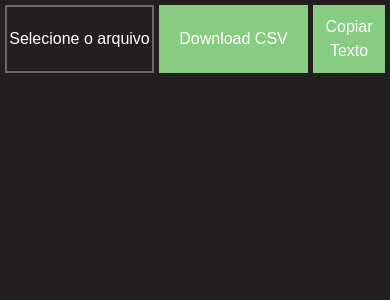
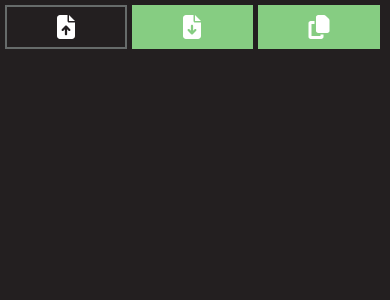
Before and after one commit to EliabeSantos/faltasgeneratorfront, a Next.js app: page / in a window 390 px wide. Shown: the top 300 px of the page. Built offline with nearby package versions, Linux system fonts and the light colour scheme.

Commit message:
mobile screen added

```diff
--- a/package.json
+++ b/package.json
@@ -14,6 +14,7 @@
     "next": "15.5.0",
     "react": "19.1.0",
     "react-dom": "19.1.0",
+    "react-icons": "^5.5.0",
     "read-excel-file": "^5.8.8",
     "styled-components": "^6.1.19",
     "xlsx": "https://cdn.sheetjs.com/xlsx-0.20.3/xlsx-0.20.3.tgz"
--- a/src/app/page.tsx
+++ b/src/app/page.tsx
@@ -3,6 +3,7 @@ import axios from "axios";
 import * as XLSX from "xlsx";
 import readXlsFile from "read-excel-file";
 import { useEffect, useState } from "react";
+import { FaFileArrowUp, FaFileArrowDown, FaCopy } from "react-icons/fa6";
 import {
   AlunoDiv,
   ButtonsDiv,
@@ -10,6 +11,7 @@ import {
   CopyText,
   DownloadButton,
   FilterCell,
+  FilterCellContainer,
   InputFileReceiver,
   MainDiv,
   NameSearch,
@@ -66,6 +68,7 @@ export default function Home() {
       <ButtonsDiv>
         <InputFileReceiver>
           <p>Selecione o arquivo</p>
+          <FaFileArrowUp id="IconSelectFile"></FaFileArrowUp>
           <input
             type="file"
             id="input"
@@ -182,11 +185,13 @@ export default function Home() {
             downloadCsv();
           }}
         >
-          Download CSV
+          <p>Download CSV</p>
+          <FaFileArrowDown />
         </DownloadButton>
         <CopyText
           onClick={() => {
-            navigator.clipboard.writeText(`Prezados pais e/ou responsáveis,
+            navigator.clipboard.writeText(
+              `Prezados pais e/ou responsáveis,
 
 Informamos que o(a) aluno(a) @value1 não compareceu às atividades escolares realizadas no dia de hoje (chamada realizada na primeira aula). Poderia confirmar se há alguma justificativa legal, como atestado médico? Caso já tenha entregue o atestado para a secretaria, pode desconsiderar esta mensagem. Para outros motivos, reforçamos que cada dia corresponde a 5 faltas.
 
@@ -200,11 +205,14 @@ export default function Home() {
 Atenciosamente,
 Equipe Pedagógica
 Colégio Estadial Leocádia Braga Ramos
-`);
+`
+            );
           }}
         >
-          Copiar Texto
+          <p>Copiar Texto</p>
+          <FaCopy />
         </CopyText>
+        <FilterCellContainer>
           {filter
             ? filter.map((item, index) => {
                 return (
@@ -226,6 +234,7 @@ export default function Home() {
                 );
               })
             : null}
+        </FilterCellContainer>
         {filter != undefined && FullList.length > 0 && (
           <NameSearch>
             Nome Aluno
--- a/src/app/style.ts
+++ b/src/app/style.ts
@@ -9,11 +9,11 @@ export const MainDiv = styled.div`
   * {
     color: white;
   }
-  > div {
-    display: grid;
-    grid-template-columns: repeat(2, 1fr);
+
+  position: relative;
+  @media (max-width: 700px) {
+    padding-top: 130px;
   }
-  position: relative;
 `;
 
 export const ButtonsDiv = styled.div`
@@ -25,9 +25,23 @@ export const ButtonsDiv = styled.div`
   gap: 5px;
   width: 100%;
   display: grid;
-  grid-template-columns: repeat(10, 1fr) !important;
+  grid-template-columns: repeat(10, 1fr);
+  p {
+    margin-right: 10px;
+  }
+  @media (max-width: 700px) {
+    grid-template-columns: repeat(3, 1fr) !important;
+    > p {
+      display: none;
+    }
+  }
 `;
-
+export const FilterCellContainer = styled.div`
+  grid-column: span 4;
+  display: grid;
+  grid-template-columns: repeat(4, 1fr);
+  padding-right: 5px;
+`;
 export const FilterCell = styled.label`
   font-size: 20px;
   display: flex;
@@ -41,6 +55,16 @@ export const FilterCell = styled.label`
     height: 30px;
     margin-left: auto;
   }
+  @media (max-width: 700px) {
+    > input {
+      max-width: 30px;
+      min-width: 30px;
+      margin-right: 3px;
+      height: 20px;
+      margin-left: auto;
+    }
+  }
+  grid-column: span 1;
   border: 2px solid #ff9f1c;
 `;
 export const NameSearch = styled.label`
@@ -54,6 +78,9 @@ export const NameSearch = styled.label`
     margin-left: auto;
     margin-right: 3px;
   }
+  @media (max-width: 700px) {
+    grid-column: span 3;
+  }
 `;
 
 export const DownloadButton = styled.button`
@@ -61,8 +88,23 @@ export const DownloadButton = styled.button`
   padding: 10px;
   text-align: center;
   grid-column: span 4;
+  display: flex;
+  justify-content: center;
+  align-items: center;
   background-color: rgb(134, 205, 130);
   color: white;
+  p {
+    margin-right: 10px;
+  }
+  @media (max-width: 700px) {
+    grid-column: span 1;
+    svg {
+      font-size: 24px;
+    }
+    > p {
+      display: none;
+    }
+  }
 `;
 export const CopyText = styled.button`
   width: auto;
@@ -71,6 +113,21 @@ export const CopyText = styled.button`
   grid-column: span 2;
   background-color: rgb(134, 205, 130);
   color: white;
+  display: flex;
+  justify-content: center;
+  align-items: center;
+  p {
+    margin-right: 10px;
+  }
+  @media (max-width: 700px) {
+    grid-column: span 1;
+    > p {
+      display: none;
+    }
+    svg {
+      font-size: 24px;
+    }
+  }
 `;
 
 export const InputFileReceiver = styled.label`
@@ -84,10 +141,31 @@ export const InputFileReceiver = styled.label`
   > input {
     display: none;
   }
+  @media (max-width: 700px) {
+    grid-column: span 1;
+    svg {
+      font-size: 24px;
+    }
+    > p {
+      display: none;
+    }
+  }
 `;
 export const Container = styled.div`
   display: grid;
-  grid-template-columns: repeat(2, 1fr);
+  @media (max-width: 2000px) {
+    grid-template-columns: repeat(4, 1fr) !important;
+  }
+  @media (max-width: 1420px) {
+    grid-template-columns: repeat(3, 1fr) !important;
+  }
+  @media (max-width: 1040px) {
+    grid-template-columns: repeat(2, 1fr) !important;
+  }
+  @media (max-width: 700px) {
+    grid-template-columns: repeat(1, 1fr) !important;
+  }
+
   gap: 5px;
 `;
 export const TurmaDiv = styled.div`
@@ -111,18 +189,23 @@ export const AlunoDiv = styled.label`
   max-height: 46px;
   padding: 3px;
   > input {
-    max-width: 30px;
-    min-width: 30px;
+    max-width: 25px;
+    min-width: 25px;
     margin-left: auto;
     margin-right: 3px;
   }
   > div {
+    display: flex;
+    align-items: center;
     max-height: 40px;
     min-height: 40px;
   }
   :nth-child(2) {
     grid-column: span 8;
-    text-align: center;
     font-size: 14px;
+    white-space: nowrap;
+    overflow: hidden;
+    text-overflow: ellipsis !important;
+    max-width: 100%;
   }
 `;
```
Also changed, not shown: 1 other file (tests, documents, lock files or other folders). Lines whose indentation alone changed are shown as unchanged.
